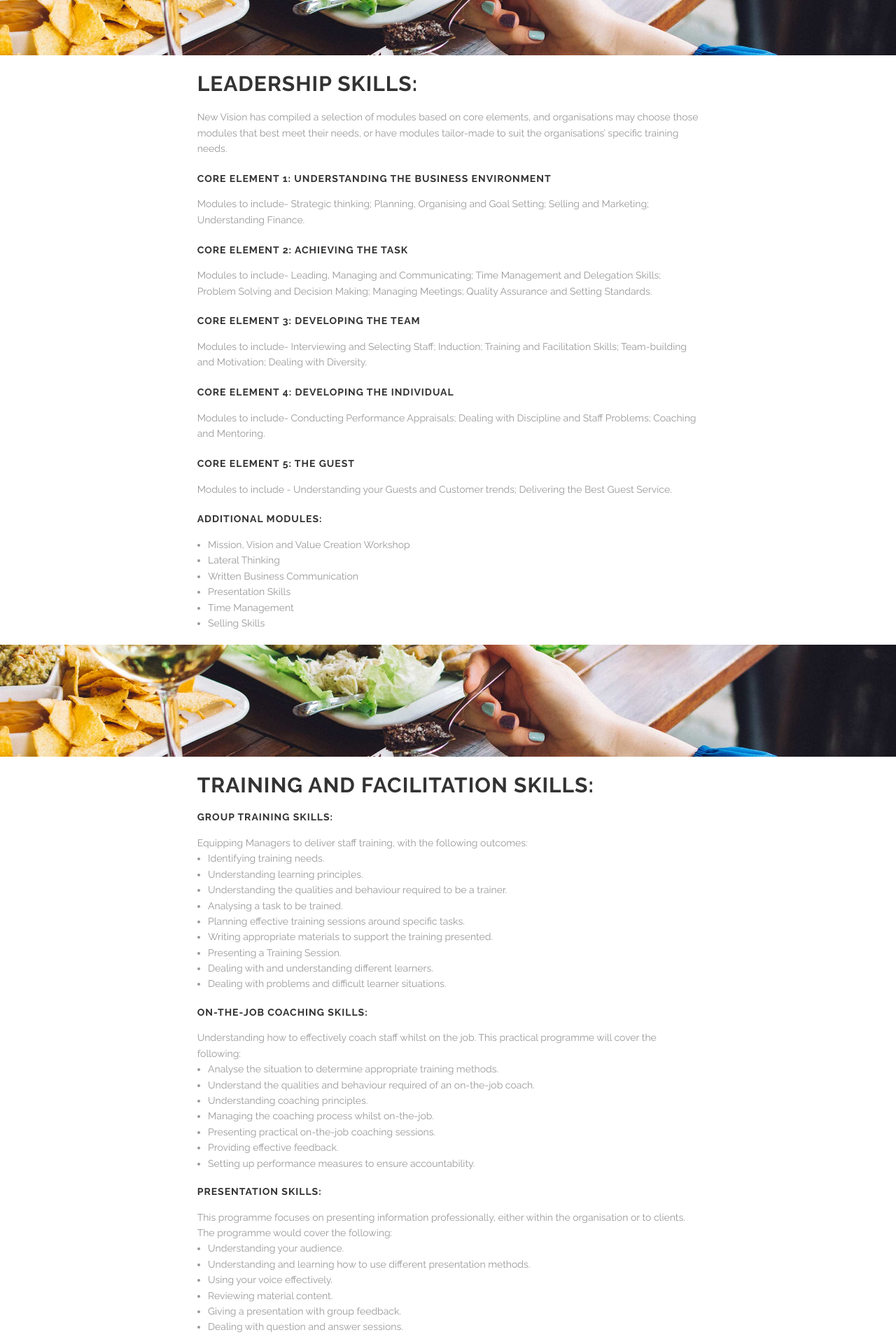
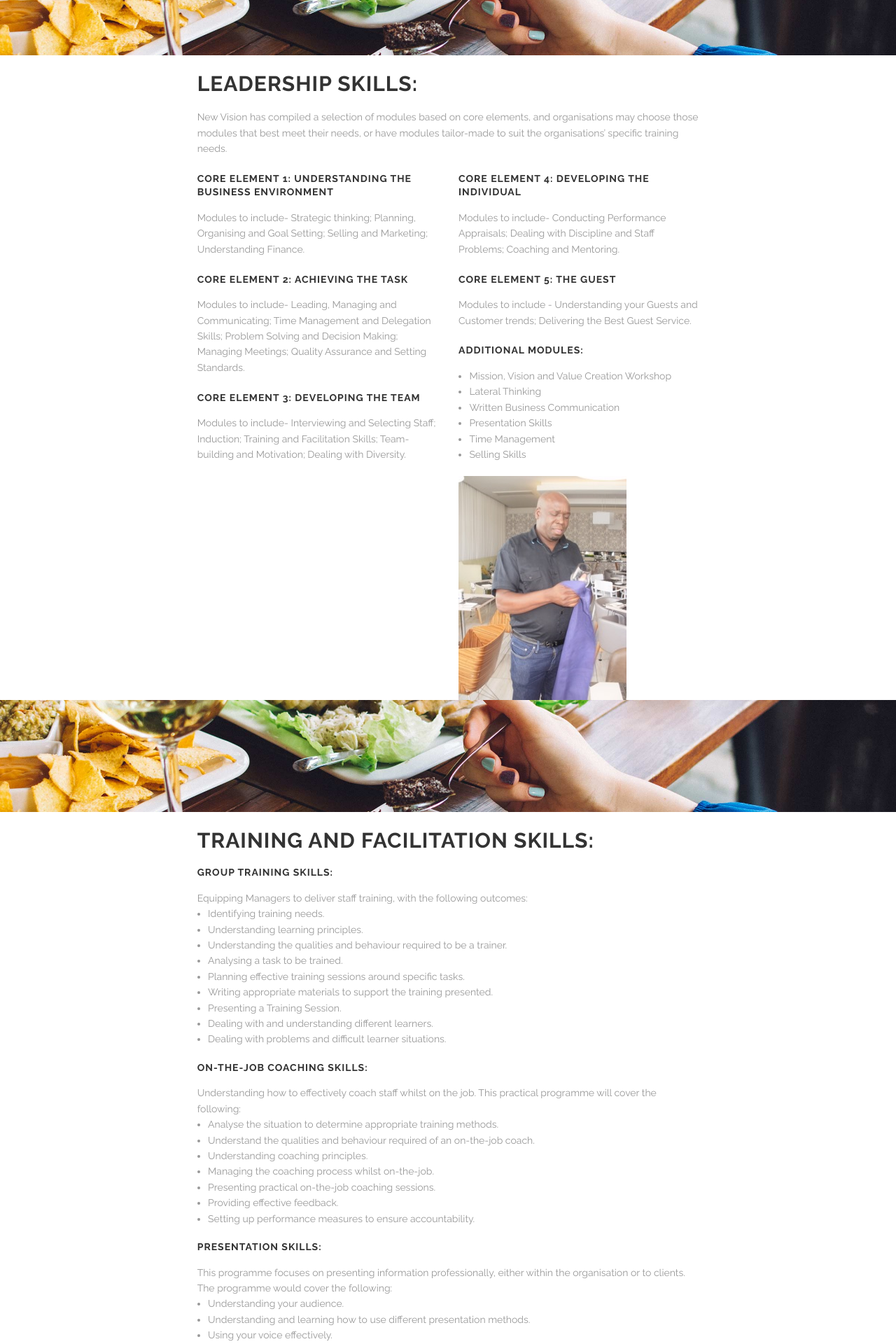
Before and after one commit to newvisionSA/newvisionSA.github.io, a Jekyll site: the page built from training.html, in a window 1280 px wide. Shown: the part 2807-4727 px from the top of the page at 70% size. Built offline with Jekyll 4.4.1, drawn with Linux system fonts in a browser that asks for light colours.

Commit message:
Columns and IMages

```diff
--- a/training.html
+++ b/training.html
@@ -195,12 +195,24 @@
       <h2>Leadership Skills:</h2>
 New Vision has compiled a selection of modules based on core elements, and organisations may choose those modules that best meet their needs, or have modules tailor-made to suit the organisations’ specific training needs.
 <br><br>
+</div>
+<div class="large-2 columns">
+  <div class="spacing"></div>
+  </div>
+  </div>
+  <div class="row">
+  <div class="large-2 columns">
+  <div class="spacing"></div>
+  </div>
+    <div class="large-4 columns">
 <strong><h4>Core Element 1: Understanding the Business Environment</h4></strong>Modules to include- Strategic thinking; Planning, Organising and Goal Setting; Selling and Marketing; Understanding Finance.
 <br><br>
 <strong><h4>Core Element 2: Achieving the Task</h4></strong>Modules to include- Leading, Managing and Communicating; Time Management and Delegation Skills; Problem Solving and Decision Making; Managing Meetings; Quality Assurance and Setting Standards.
 <br><br>
 <strong><h4>Core Element 3: Developing the Team</h4></strong>Modules to include- Interviewing and Selecting Staff; Induction; Training and Facilitation Skills; Team-building and Motivation; Dealing with Diversity.
 <br><br>
+</div>
+<div class="large-4 columns">
 <strong><h4>Core Element 4: Developing the Individual</h4></strong>Modules to include- Conducting Performance Appraisals; Dealing with Discipline and Staff Problems; Coaching and Mentoring.
 <br><br>
 <strong><h4>Core Element 5: The Guest</h4></strong>Modules to include - Understanding your Guests and Customer trends; Delivering the Best Guest Service.
@@ -214,6 +226,7 @@
 <li>Time Management</li>
 <li>Selling Skills</li>
 </ul>
+<img src="images/nv4.jpeg">
     </div>
 	 <div class="large-2 columns">
   <div class="spacing"></div>
```
